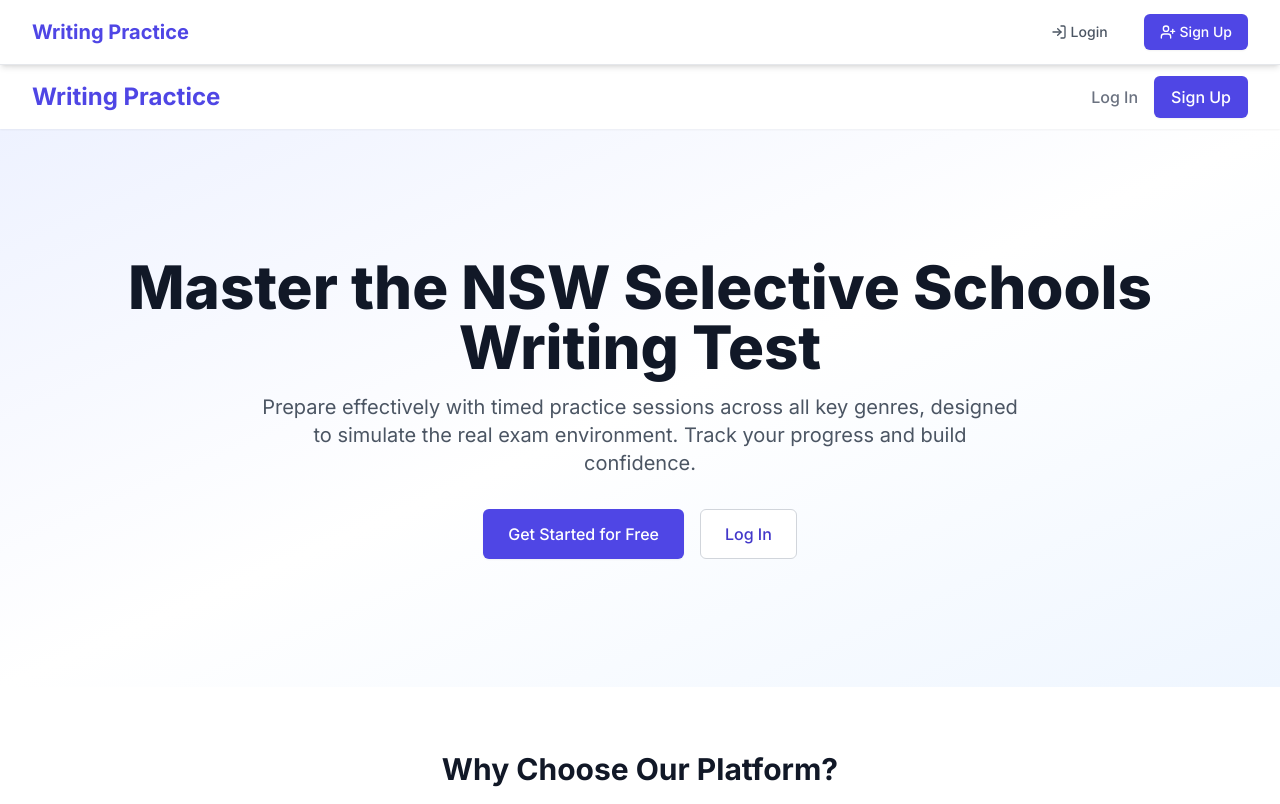
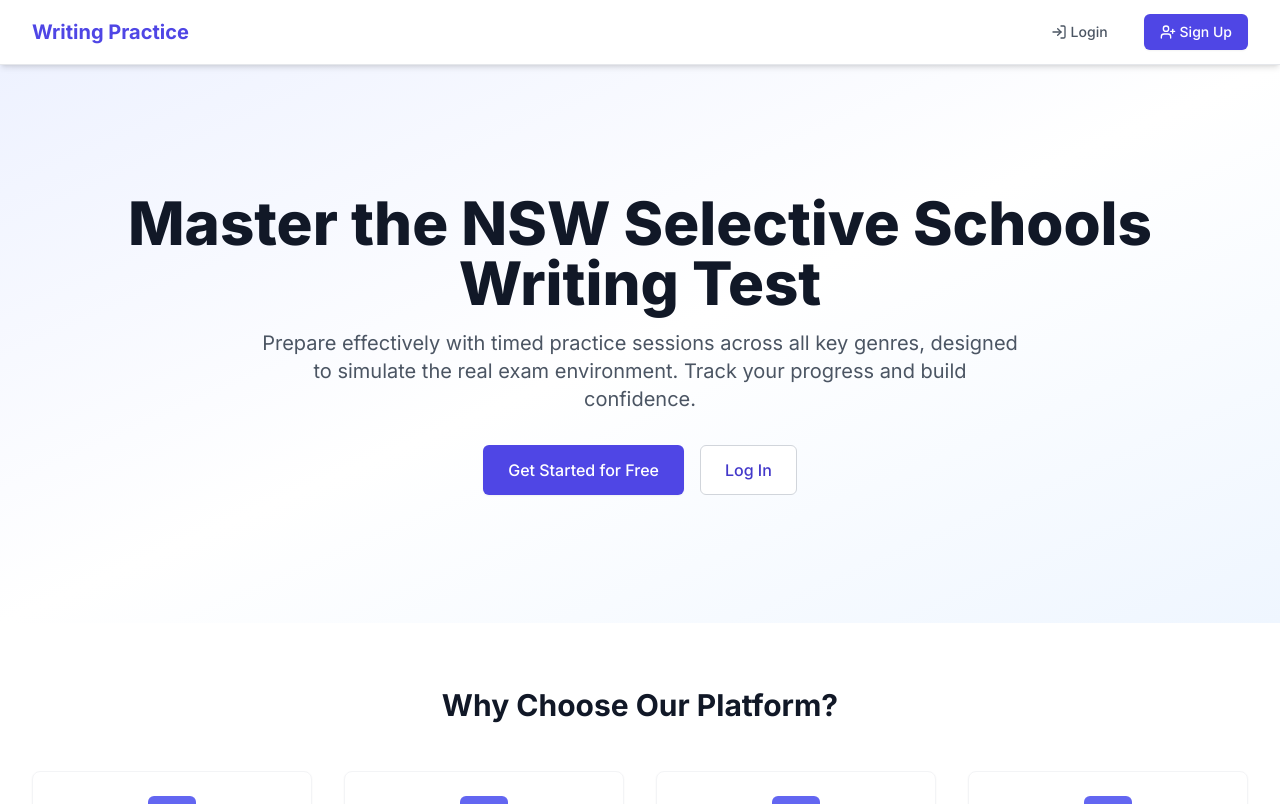
Before and after one commit to Sid00721/writing-selective, a Next.js app: page / in a window 1280 px wide. Shown: the top 804 px of the page. Built offline with nearby package versions, Linux system fonts and the light colour scheme; no server answers.

Commit message:
feat: changed landing page

```diff
--- a/src/app/page.tsx
+++ b/src/app/page.tsx
@@ -6,30 +6,7 @@ export default function LandingPage() {
   return (
     <div className="flex flex-col min-h-screen">
       {/* Header - Simple version for landing page */}
-      <header className="bg-white shadow-sm sticky top-0 z-40">
-        <nav className="container mx-auto px-4 sm:px-6 lg:px-8 h-16 flex items-center justify-between">
-          <div className="flex-shrink-0">
-            {/* You could replace text with a logo */}
-            <Link href="/" className="text-2xl font-bold text-indigo-600">
-              Writing Practice
-            </Link>
-          </div>
-          <div className="space-x-4">
-            <Link
-              href="/login"
-              className="text-base font-medium text-gray-500 hover:text-gray-900"
-            >
-              Log In
-            </Link>
-            <Link
-              href="/signup"
-              className="inline-flex items-center px-4 py-2 border border-transparent text-base font-medium rounded-md shadow-sm text-white bg-indigo-600 hover:bg-indigo-700"
-            >
-              Sign Up
-            </Link>
-          </div>
-        </nav>
-      </header>
+
 
       {/* Main Content */}
       <main className="flex-grow">
```
